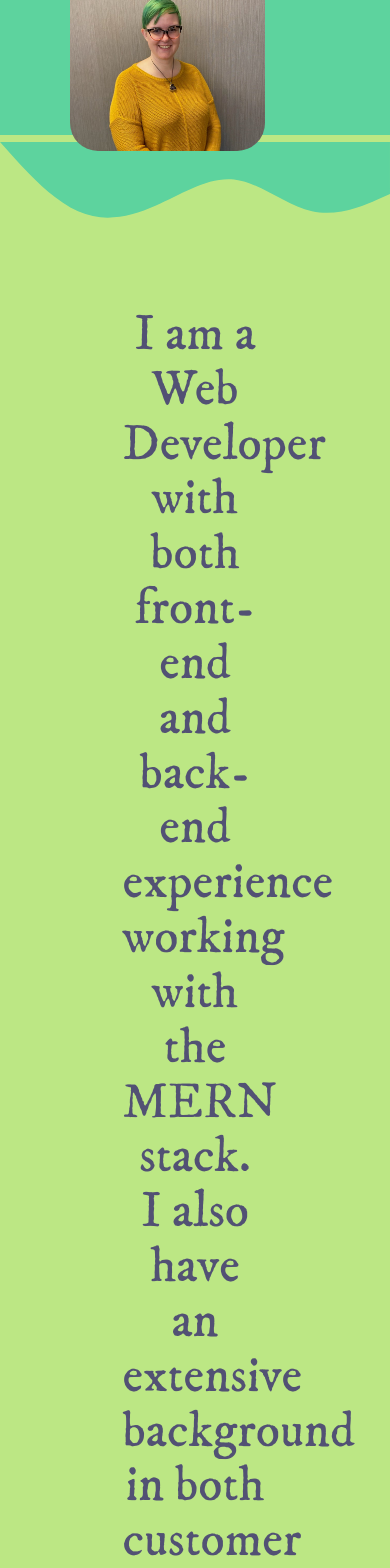
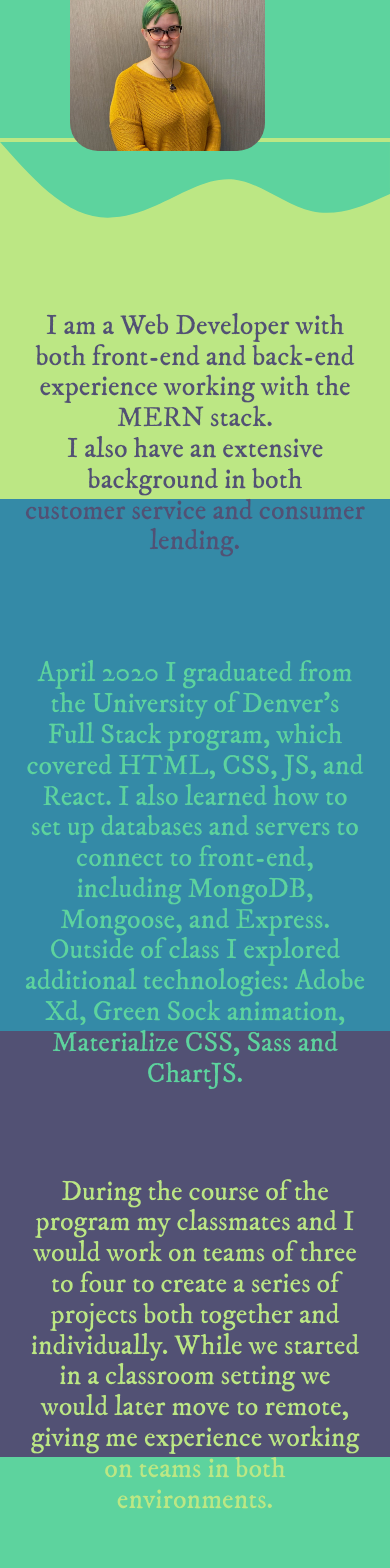
Before and after one commit to missjody/ReactPortfolio, a React (Create React App) app in the folder client/: page / in a window 390 px wide. Shown: the part 340-1908 px from the top of the page. Built offline with nearby package versions, Linux system fonts and the light colour scheme.

Commit message:
mobile attempt 2

```diff
--- a/client/src/App.css
+++ b/client/src/App.css
@@ -47,16 +47,17 @@ body {
   background-color: #525174;
 }
 
+#thanks {
+  margin-top: -15.5rem;
+  padding-top: 15rem;
+}
+
 #courseFont {
   color: #BCE784;
   padding-left: 8rem;
   padding-right: 8rem;
 }
 
-#thanks {
-  margin-top: -15.5rem;
-  padding-top: 15rem;
-}
 
 #thanksFont {
   padding-left: 8rem;
@@ -189,6 +190,10 @@ nav .nav-wrapper  {
 
 @media screen and (max-width: 2560px) {
 
+  #imgContainer {
+    left: 40rem;
+  }
+
   #mern{
     background-color: #BCE784;
     margin-top: -37.8rem;
@@ -213,6 +218,33 @@ nav .nav-wrapper  {
   }
 
 }
+
+@media screen and (max-width: 1920px) {
+
+  #mern{
+    background-color: #BCE784;
+    margin-top: -28rem;
+    padding-top: 28rem;
+  }
+
+  #grad {
+    background-color: #348AA7;
+    margin-top: -24rem;
+    padding-top: 18rem;
+  }
+
+  #course {
+    margin-top: -25rem;
+    padding-top: 18rem ;
+    background-color: #525174;
+  }
+
+  #thanks {
+    margin-top: -25rem;
+    padding-top: 25rem;
+  }
+
+  }
 
 @media screen and (max-width: 1628px) {
 
@@ -248,12 +280,13 @@ nav .nav-wrapper  {
   @media screen and (max-width: 1440px) {
 
     #imgContainer {
-      left: 30rem;
+      left: 23rem;
+      top: -12rem;
     }
 
     #mern{
       background-color: #BCE784;
-      margin-top: -21.3rem;
+      margin-top: -21rem;
       padding-top: 23rem;
     }
 
@@ -275,6 +308,38 @@ nav .nav-wrapper  {
     }
 
     }
+
+    @media screen and (max-width: 1280px) {
+
+      #imgContainer {
+        left: 18rem;
+        top: -11rem;
+      }
+
+      #mern{
+        background-color: #BCE784;
+        margin-top: -18.7rem;
+        padding-top: 23rem;
+      }
+
+      #grad {
+        background-color: #348AA7;
+        margin-top: -20rem;
+        padding-top: 18rem;
+      }
+
+      #course {
+        margin-top: -20rem;
+        padding-top: 15rem ;
+        background-color: #525174;
+      }
+
+      #thanks {
+        margin-top: -20rem;
+        padding-top: 22rem;
+      }
+
+      }
 
     @media screen and (max-width: 1024px) {
 
@@ -331,7 +396,13 @@ nav .nav-wrapper  {
     margin-top: -12.1rem;
     padding-top: 17rem;
   }
+  #mernFont, #gradFont, #courseFont, #thanksFont {
+    padding-left: 1rem;
+    padding-right: 1rem;
+    font-size: 2em;
+  }
 }
+
 
 
 @media screen and (max-width: 425px) {
@@ -343,24 +414,83 @@ nav .nav-wrapper  {
 
   #mern{
     background-color: #BCE784;
-    margin-top: -6.7rem;
+    margin-top: -6.5rem;
     padding-top: 10rem;
   }
 
+  #mernFont {
+    color: #525174;
+    padding-left: 1rem;
+    padding-right: 1rem;
+    font-size: 2em;
+  }
+
+  #courseFont {
+    color: #BCE784;
+    padding-left: 1rem;
+    padding-right: 1rem;
+    font-size: 2em;
+  }
+
+
+  #thanksFont {
+    padding-left: 1rem;
+    padding-right: 1rem;
+    font-size: 2rem;
+    padding-bottom: 5rem;
+    color: #513b56;
+  }
+
+
   #grad {
     background-color: #348AA7;
-    margin-top: -8rem;
+    margin-top: -7rem;
     padding-top: 9rem;
   }
 
+  #gradFont {
+    color: #5DD39E;
+    padding-left: 1rem;
+    padding-right: 1rem;
+    font-size: 2em;
+  }
+
   #course {
-    margin-top: -8rem;
+    margin-top: -7rem;
     padding-top: 8rem ;
     background-color: #525174;
   }
 
   #thanks {
-    margin-top: -8rem;
+    margin-top: -7rem;
     padding-top: 8rem;
   }
 }
+
+
+@media screen and (max-width: 320px) {
+
+
+  #mern{
+    background-color: #BCE784;
+    margin-top: -5rem;
+    padding-top: 5rem;
+  }
+
+  #grad {
+    background-color: #348AA7;
+    margin-top: -6rem;
+    padding-top: 3rem;
+  }
+
+  #course {
+    margin-top: -6rem;
+    padding-top: 3rem ;
+    background-color: #525174;
+  }
+
+  #thanks {
+    margin-top: -6rem;
+    padding-top: 3rem;
+  }
+}
--- a/client/src/components/Project/Project.js
+++ b/client/src/components/Project/Project.js
@@ -1,11 +1,41 @@
 import React from "react";
 
 
-const Project = (props) => {
+const Project = () => {
+  const projectsArr = [
+
+    {
+      title: "Employee Directory",
+      linkDeployed: "https://damp-cliffs-93023.herokuapp.com/",
+      linkGithub: "https://github.com/missjody/employeedirectory",
+      imgSrc: "./images/empDir.jpg",
+      description: "Upon application load it fakes an employee directory by importing a list of people from randomuser.me api. Once on the page, the user is able to search by first name, last name, or email address to find the employee they're looking for, using state and filter."
+    },
+    {
+      title: "Surată",
+      linkDeployed: "https://surata-app.herokuapp.com/",
+      linkGithub: "https://github.com/Inbary-s/productivity-app",
+      imgSrc: "./images/surata.jpg",
+      description: "React password protected productivity application, including the ability to set up goals and sub tasks, a Pomodoro timer, and a meditation page. To check out, use Portfolio for the username and Password1 for the password."
+    },
+    {
+      title: "Template Engine",
+      linkGithub: "https://github.com/missjody/Template_Engine_-_Employee_Summary",
+      imgSrc: "./images/programgifsmol.gif",
+      description: ""
+    },
+    {
+      title: "Streamer",
+      linkDeployed: "https://infinite-cliffs-65236.herokuapp.com/",
+      linkGithub: "https://github.com/kacox1251/Streamer",
+      imgSrc: "./images/streamer.jpg",
+      description: "For our second group project we created a password protected connection for a database that stored what movies and tv shows are on your watch list. To check it out, use missjodyrussell@gmail.com for the username and Password1 for the password"
+    },
+  ];
 
   return (
 
-    props.projects.map(project => (
+    projectsArr.map(project => (
       <div className="col m6" key={project.title} >
         <div className="card">
 
@@ -15,13 +45,13 @@ const Project = (props) => {
           </div>
 
           <div className="card-content">
-            <span className="card-title" id="darkBlack"><p><strong>{project.title}</strong></p></span>
+            <span className="card-title" id="darkBlack"><strong>{project.title}</strong></span>
             <p>  {project.description}</p>
           </div>
 
           <div className="card-action">
-            <a href={project.linkGithub}><p>GitHub Repository</p></a>
-            <a href={project.linkDeployed}><p>Deployed</p></a>
+            <a href={project.linkGithub}>GitHub Repository</a>
+            <a href={project.linkDeployed}>Deployed</a>
           </div>
 
         </div>
@@ -31,4 +61,4 @@ const Project = (props) => {
   )
 }
 
-export default Project;
+export default Project
--- a/client/src/pages/Home.js
+++ b/client/src/pages/Home.js
@@ -10,7 +10,7 @@ const Home = () => {
       <div className="wave-container">
 
         <div className="row">
-          <div className="col s12 m4 push-m1 push-l2 push-xl3">
+          <div className="col s12 m4 push-m1 push-l2 push-xl2">
             <h1 id="hello">Hello</h1>
           </div>
         </div>
@@ -22,7 +22,7 @@ const Home = () => {
         </div>
 
         <div className="row">
-          <div className="col s12 m6 push-m3 push-l4  push-xl3">
+          <div className="col s12 m6 push-m3 push-l4  push-xl4">
             <h1 id="name">Jody Russell</h1>
           </div>
         </div>
--- a/client/src/pages/Projects.js
+++ b/client/src/pages/Projects.js
@@ -1,25 +1,26 @@
-import React, { useState, useEffect } from "react";
-import API from "../utils/API";
+import React from "react"; //, { useState, useEffect }
+// import API from "../utils/API";
 import Project from "../components/Project/Project"
 
 
 const Projects = () => {
-  const [projects, setProjects] = useState([]);
+  // const [projects, setProjects] = useState([]);
 
-  // on page load call loadProjects
-  useEffect(() => {
-    loadProjects()
-  }, []);
+  // // on page load call loadProjects
+  // useEffect(() => {
+  //   loadProjects()
+  // }, []);
 
-  // load up all the projects
-  const loadProjects = () => {
-    API.getProjects()
-      .then(results =>
-        setProjects(results.data)
-      ).catch(err => console.log(err))
-  };
+  // // load up all the projects
+  // const loadProjects = () => {
+  //   API.getProjects()
+  //     .then(results =>
+  //       setProjects(results.data)
+  //     ).catch(err => console.log(err))
+  // };
 
-  console.log("Projects", projects)
+  // console.log("Projects ", projects)
+
 
   return (
     <div className="container fluid">
@@ -32,7 +33,7 @@ const Projects = () => {
 
       <div className="row">
 
-        <Project projects={projects} />
+        <Project />
 
       </div>
     </div>
```
